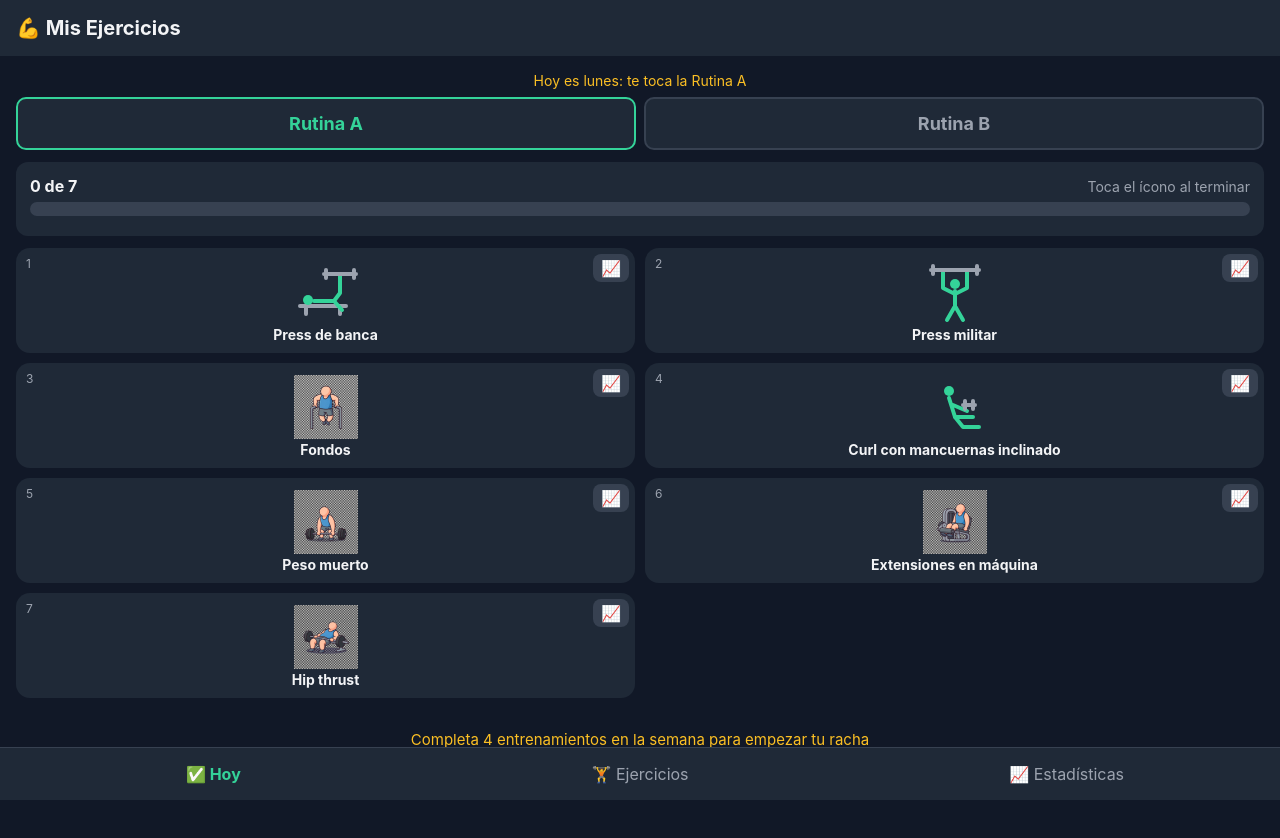
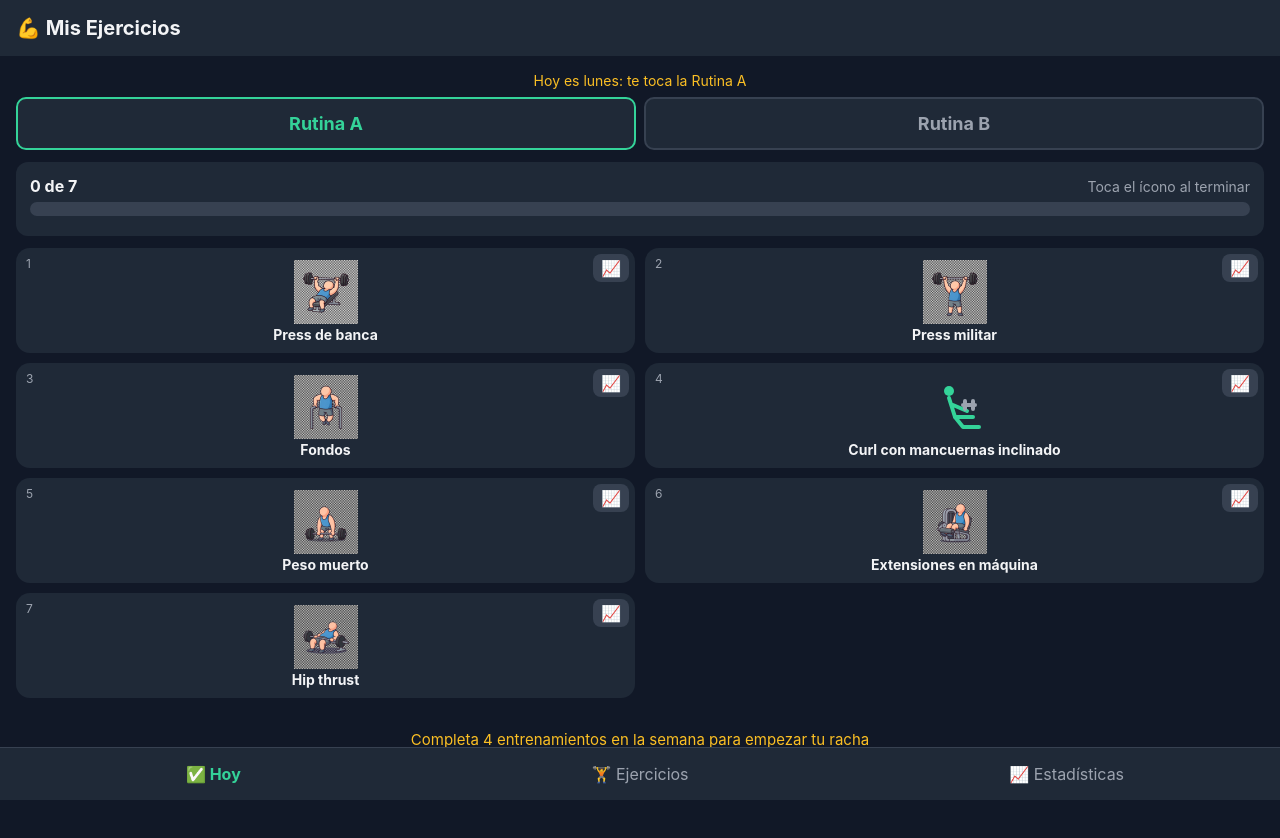
Before and after one commit to AvilaLavilez/Mypersonalgym, a plain HTML site: page index.html in a window 1280 px wide. Drawn offline with Linux system fonts and the light colour scheme.

Commit message:
Update index.html

```diff
--- a/index.html
+++ b/index.html
@@ -343,8 +343,8 @@ function img(archivo, respaldo){
 
 const RUTINAS = {
   A: [
-    {n:'Press de banca', i:img('presdebanca.jpg', DIB.banca)},
-    {n:'Press militar', i:img('presmilitar.jpg', DIB.militar)},
+    {n:'Press de banca', i:img('pressdebanca.jpg', DIB.banca)},
+    {n:'Press militar', i:img('pressmilitar.jpg', DIB.militar)},
     {n:'Fondos', i:img('fondos.jpg', DIB.fondos)},
     {n:'Curl con mancuernas inclinado', i:img('curlconmancuernas.jpg', DIB.core)},
     {n:'Peso muerto', i:img('pesomuerto.jpg', DIB.muerto)},
```
